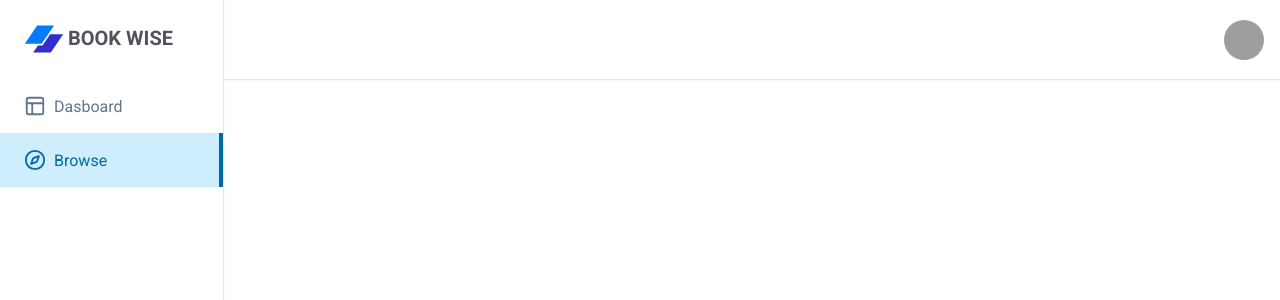
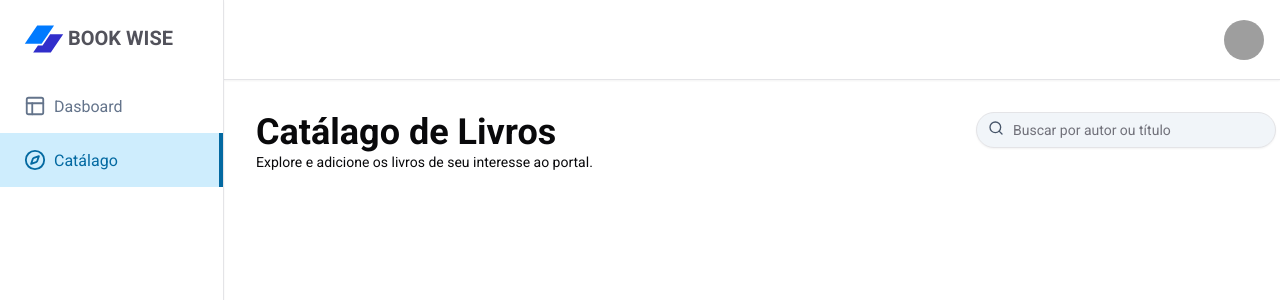
Before and after one commit to G-Villarinho/book-wise, a React (Vite) app in the folder web/book-wise-admin/: page /search in a window 1280 px wide. Shown: the top 300 px of the page. Built offline with nearby package versions, Linux system fonts and the light colour scheme; grey boxes are pictures that could not be loaded.

Commit message:
feat: update sidebar label to 'Catálago'; remove AuthContext; enhance dashboard and search pages with Helmet and new Header component; implement debounced search input

```diff
--- /dev/null
+++ b/web/book-wise-admin/src/components/header.tsx
@@ -0,0 +1,21 @@
+import { ReactNode } from "react";
+
+interface HeaderProps {
+  title: string;
+  subtitle: string;
+  children: ReactNode;
+}
+
+export function Header({ title, subtitle, children }: HeaderProps) {
+  return (
+    <header>
+      <div className="flex justify-between">
+        <div className="flex flex-col">
+          <h1 className="font-bold text-4xl">{title}</h1>
+          <p className="text-sm ">{subtitle}</p>
+        </div>
+        <div className="ml-auto flex flex-row gap-1 mr-1">{children}</div>
+      </div>
+    </header>
+  );
+}
--- a/web/book-wise-admin/src/components/sidebar-routes.tsx
+++ b/web/book-wise-admin/src/components/sidebar-routes.tsx
@@ -9,7 +9,7 @@ const guestRoutes = [
   },
   {
     icon: Compass,
-    label: "Browse",
+    label: "Catálago",
     href: "/search",
   },
 ];
--- a/web/book-wise-admin/src/context/AuthContext.tsx
+++ /dev/null
@@ -1,67 +0,0 @@
-import { User } from "@/@types/user";
-import { api } from "@/lib/axios";
-import {
-  createContext,
-  ReactNode,
-  useCallback,
-  useEffect,
-  useState,
-} from "react";
-
-const AUTH_DATA = "@BookWise:user";
-
-interface SignInPayload {
-  email: string;
-}
-
-interface AuthContextType {
-  user: User | null;
-  signIn: ({ email }: SignInPayload) => void;
-  signOut: () => void;
-}
-
-// eslint-disable-next-line react-refresh/only-export-components
-export const AuthContext = createContext({} as AuthContextType);
-
-interface AuthContextProps {
-  children: ReactNode;
-}
-
-export function AuthProvider({ children }: AuthContextProps) {
-  const [user, setUser] = useState<User | null>(null);
-
-  async function signIn({ email }: SignInPayload) {
-    await api.post("auth/sign-in", { email });
-  }
-
-  const loadUser = useCallback(async () => {
-    const user = await fetchUser();
-    localStorage.setItem(AUTH_DATA, JSON.stringify(user.data.user));
-    setUser(user);
-  }, []);
-
-  async function signOut() {
-    await api.post("auth/sign-out");
-    setUser(null);
-  }
-
-  async function fetchUser() {
-    const response = await api.get("auth/me");
-    return response.data;
-  }
-
-  useEffect(() => {
-    const storagedUser = localStorage.getItem(AUTH_DATA);
-    if (!storagedUser) {
-      loadUser();
-    } else {
-      setUser(JSON.parse(storagedUser));
-    }
-  }, [loadUser]);
-
-  return (
-    <AuthContext.Provider value={{ user, signIn, signOut }}>
-      {children}
-    </AuthContext.Provider>
-  );
-}
--- /dev/null
+++ b/web/book-wise-admin/src/hooks/use-debounce.ts
@@ -0,0 +1,17 @@
+import { useEffect, useState } from "react";
+
+export function useDebounce<T>(value: T, delay?: number): T {
+  const [debounceValue, setDebounceValue] = useState<T>(value);
+
+  useEffect(() => {
+    const timer = setTimeout(() => {
+      setDebounceValue(value);
+    }, delay || 500);
+
+    return () => {
+      clearTimeout(timer);
+    };
+  }, [value, delay]);
+
+  return debounceValue;
+}
--- a/web/book-wise-admin/src/pages/_layouts/app.tsx
+++ b/web/book-wise-admin/src/pages/_layouts/app.tsx
@@ -11,7 +11,7 @@ export function AppLayout() {
       <div className="hidden md:flex h-full w-56 flex-col fixed inset-y-0 z-50">
         <Sidebar />
       </div>
-      <main className="md:pl-56">
+      <main className="md:pl-64 md:py-28">
         <Outlet />
       </main>
     </div>
--- a/web/book-wise-admin/src/pages/app/dashboard/index.tsx
+++ b/web/book-wise-admin/src/pages/app/dashboard/index.tsx
@@ -1,3 +1,10 @@
+import { Helmet } from "react-helmet-async";
+
 export function Dashboard() {
-  return <h1>Dashbopard works!</h1>;
+  return (
+    <>
+      <Helmet title="Dashboard" />
+      <h1>This a dashboard page</h1>
+    </>
+  );
 }
--- a/web/book-wise-admin/src/pages/app/search/index.tsx
+++ b/web/book-wise-admin/src/pages/app/search/index.tsx
@@ -1,7 +1,20 @@
+import { Header } from "@/components/header";
+import { Helmet } from "react-helmet-async";
+import { SearchInput } from "./search-input";
+
 export function Search() {
   return (
     <div>
-      <h1>This a search page</h1>
+      <Helmet title="Catálago" />
+      <Header
+        title="Catálago de Livros"
+        subtitle="Explore e adicione os livros de seu interesse ao portal."
+      >
+        <SearchInput />
+      </Header>
+      <div className="mt-4">
+        <h1></h1>
+      </div>
     </div>
   );
 }
--- /dev/null
+++ b/web/book-wise-admin/src/pages/app/search/search-input.tsx
@@ -0,0 +1,37 @@
+import { Input } from "@/components/ui/input";
+import { useDebounce } from "@/hooks/use-debounce";
+import { Search } from "lucide-react";
+import { useEffect, useState } from "react";
+import { useNavigate } from "react-router-dom";
+
+export function SearchInput() {
+  const [value, setValue] = useState("");
+  const debouncedValue = useDebounce(value, 500);
+  const navigate = useNavigate();
+
+  useEffect(() => {
+    if (debouncedValue) {
+      navigate({
+        pathname: window.location.pathname,
+        search: `?q=${debouncedValue}&page=1`,
+      });
+    } else {
+      navigate({
+        pathname: window.location.pathname,
+        search: "",
+      });
+    }
+  }, [debouncedValue, navigate]);
+
+  return (
+    <div className="relative">
+      <Search className="h-4 w-4 absolute top-2 left-3 text-slate-600" />
+      <Input
+        onChange={(e) => setValue(e.target.value)}
+        value={value}
+        className="w-full md:w-[300px] pl-9 rounded-full bg-slate-100 focus-visible:ring-slate-200"
+        placeholder="Buscar por autor ou título"
+      />
+    </div>
+  );
+}
```
